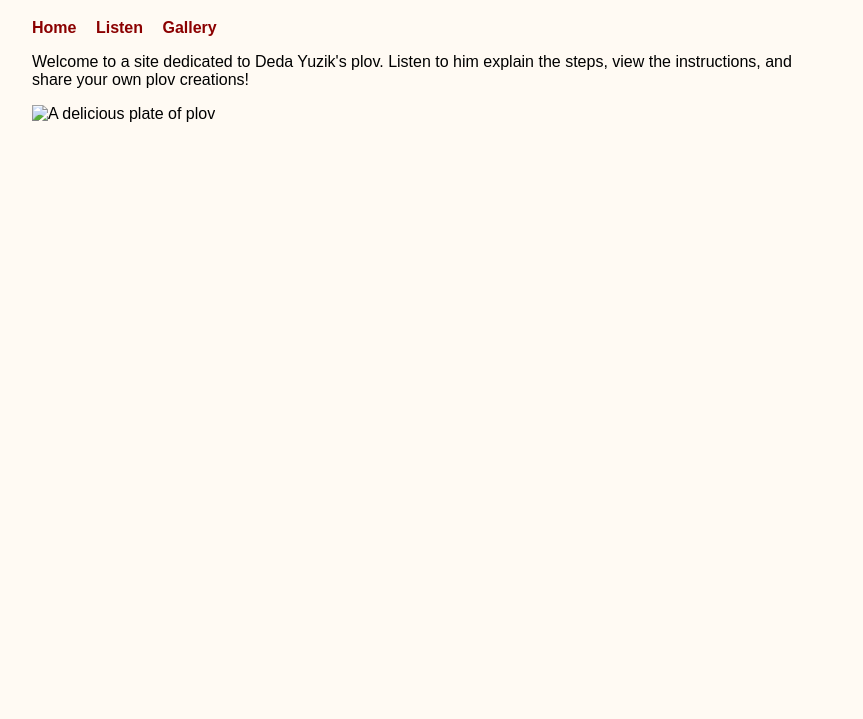
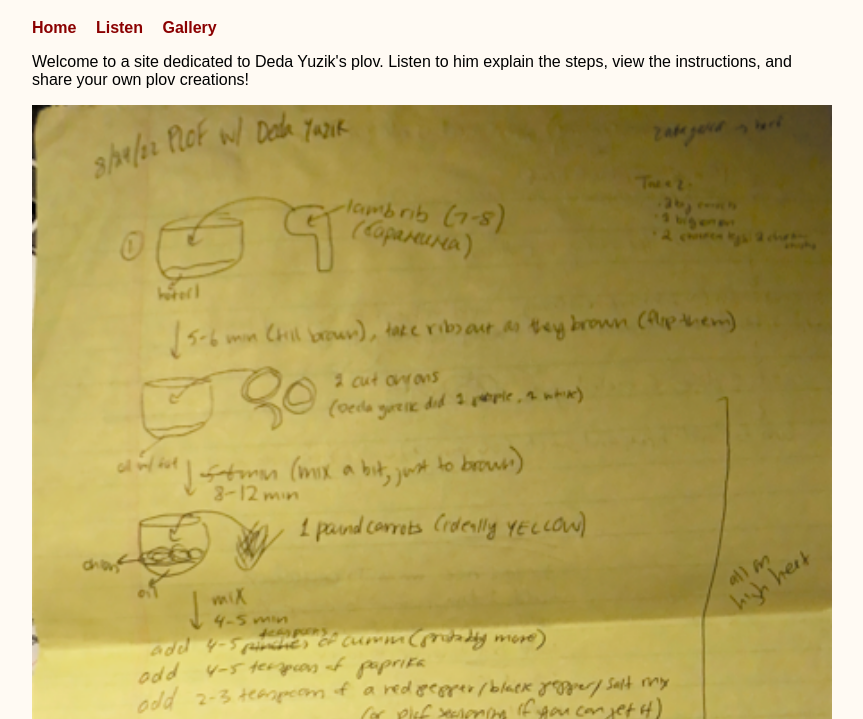
Before and after one commit to ari-davydov/yuzik, a plain HTML site: page index.html in a window 1280 px wide. Shown: the part 81-800 px from the top of the page, without its empty margins (208-1071 px from the left). Drawn offline with Linux system fonts and the light colour scheme.

Commit message:
add deda instructions pic

```diff
--- a/index.html
+++ b/index.html
@@ -31,6 +31,6 @@
     <a href="gallery.html">Gallery</a>
   </nav>
   <p>Welcome to a site dedicated to Deda Yuzik's plov. Listen to him explain the steps, view the instructions, and share your own plov creations!</p>
-  <img src="assets/images/plov_main.jpg" alt="A delicious plate of plov" width="100%">
+  <img src="assets/images/deda_instructions.png" alt="Deda Yuzik's Recipe" width="100%">
 </body>
 </html>
```
Also changed, not shown: assets/images/deda_instructions.png (added), 2 other files.
